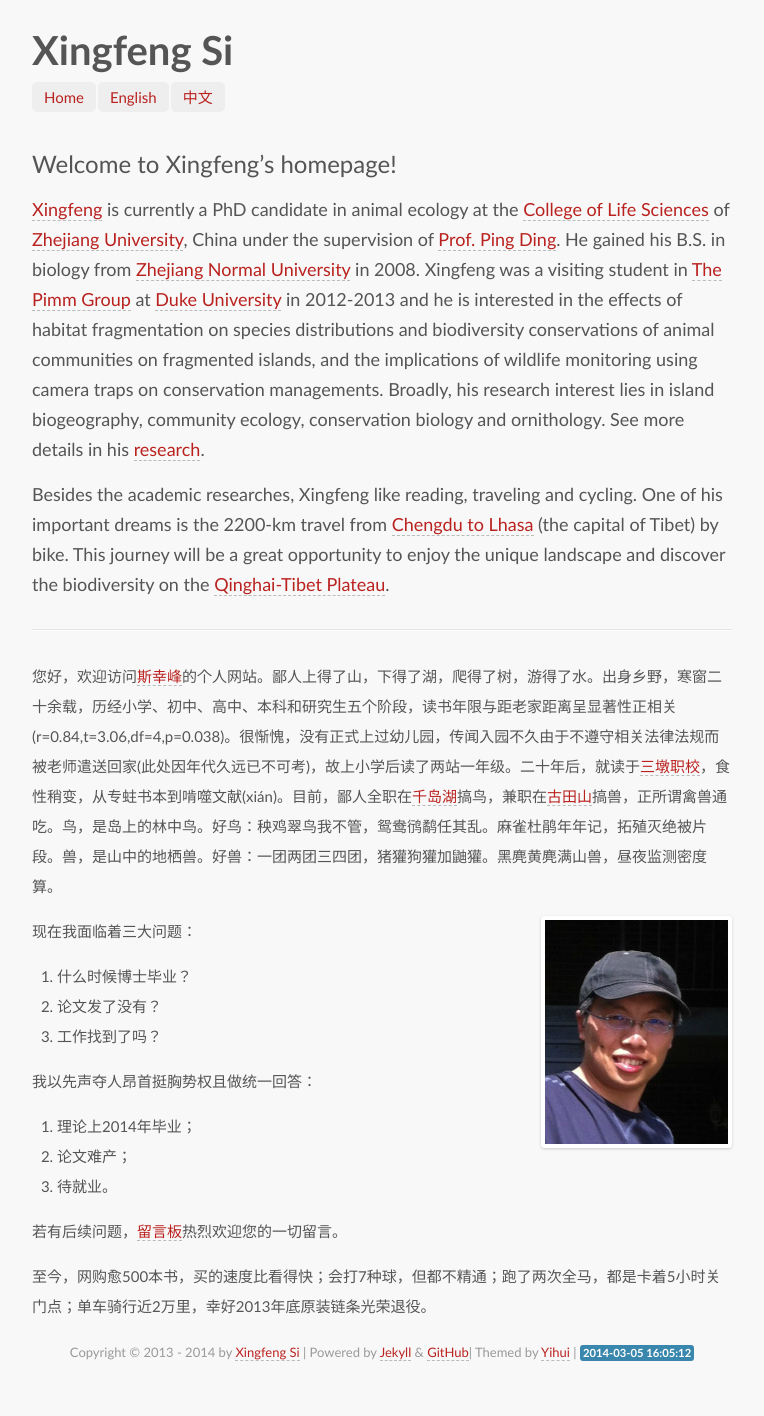
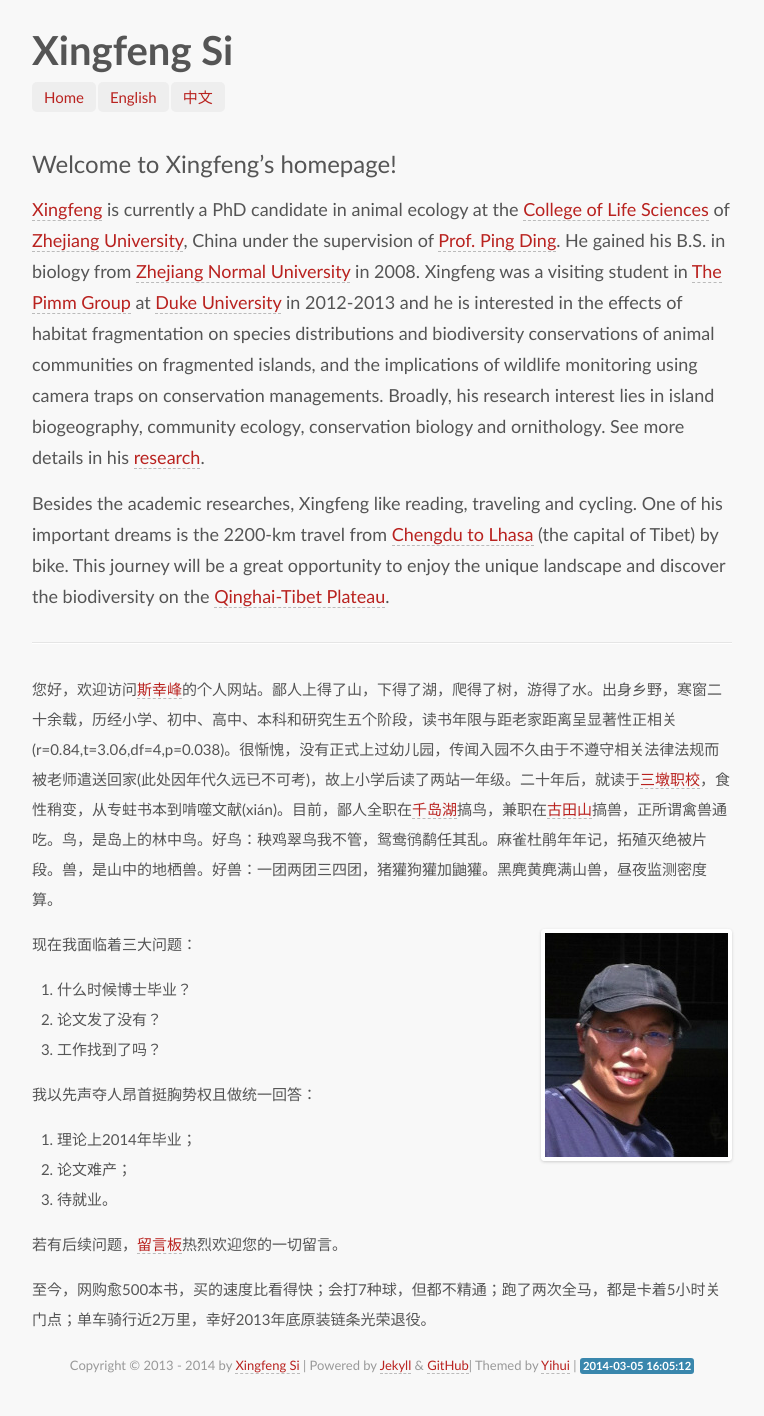
Before and after one commit to sixf/sixf.github.io, a Jekyll site: the page built from index.md, in a window 1280 px wide. Shown: the whole page, without its empty margins (258-1022 px from the left). Built offline with Jekyll 4.4.1, drawn with Linux system fonts in a browser that asks for light colours; some web fonts are replaced; Markdown is read by kramdown in place of the engine named in the settings.

Commit message:
use <big>

```diff
--- a/index.md
+++ b/index.md
@@ -5,14 +5,9 @@
 
 ## Welcome to Xingfeng’s homepage!
 
-<p style="font-size: large;">
-<a href="/" title="Xingfeng Si">Xingfeng</a> is currently a PhD candidate in animal ecology at the <a href="http://www.cls.zju.edu.cn/en/">College of Life Sciences</a> of <a href="http://www.zju.edu.cn/english/" title="Zhejiang University">Zhejiang University</a>, China under the supervision of <a href="http://mypage.zju.edu.cn/personnelCard/pingding">Prof. Ping Ding</a>. He gained his B.S. in biology from <a href="http://www.zjnu.edu.cn/eng/">Zhejiang Normal University</a> in 2008. Xingfeng was a visiting student in <a href="http://www.thepimmgroup.org]">The Pimm Group</a> at <a href="http://www.duke.edu">Duke University</a> in 2012-2013 and he is interested in the effects of habitat fragmentation on species distributions and biodiversity conservations of animal communities on fragmented islands, and the implications of wildlife monitoring using camera traps on conservation managements. Broadly, his research interest lies in island biogeography, community ecology, conservation biology and ornithology. See more details in his <a href="/en/about" title="About Me">research</a>.
-</p>
+<big>[Xingfeng](/ "Xingfeng Si") is currently a PhD candidate in animal ecology at the [College of Life Sciences](http://www.cls.zju.edu.cn/en/) of [Zhejiang University](http://www.zju.edu.cn/english/ "Zhejiang University"), China under the supervision of [Prof. Ping Ding](http://mypage.zju.edu.cn/personnelCard/pingding). He gained his B.S. in biology from [Zhejiang Normal University](http://www.zjnu.cn/eng/) in 2008. Xingfeng was a visiting student in [The Pimm Group](http://www.thepimmgroup.org]) at [Duke University](http://www.duke.edu) in 2012-2013 and he is interested in the effects of habitat fragmentation on species distributions and biodiversity conservations of animal communities on fragmented islands, and the implications of wildlife monitoring using camera traps on conservation managements. Broadly, his research interest lies in island biogeography, community ecology, conservation biology and ornithology. See more details in his [research](/en/about "About Xingfeng").</big>
 
-<p style="font-size: large;">
-Besides the academic researches, Xingfeng like reading, traveling and cycling. One of his important dreams is the 2200-km travel from <a href="http://en.wikipedia.org/wiki/China_National_Highway_318">Chengdu to Lhasa</a> (the capital of Tibet) by bike. This journey will be a great opportunity to enjoy the unique landscape and discover the biodiversity on the <a href="http://en.wikipedia.org/wiki/Qinghai-Tibet_Plateau">Qinghai-Tibet Plateau</a>.
-</p>
-
+<big>Besides the academic researches, Xingfeng like reading, traveling and cycling. One of his important dreams is the 2200-km travel from [Chengdu to Lhasa](http://en.wikipedia.org/wiki/China_National_Highway_318) (the capital of Tibet) by bike. This journey will be a great opportunity to enjoy the unique landscape and discover the biodiversity on the [Qinghai-Tibet Plateau](http://en.wikipedia.org/wiki/Qinghai-Tibet_Plateau).</big>
 
 ---
 
```
